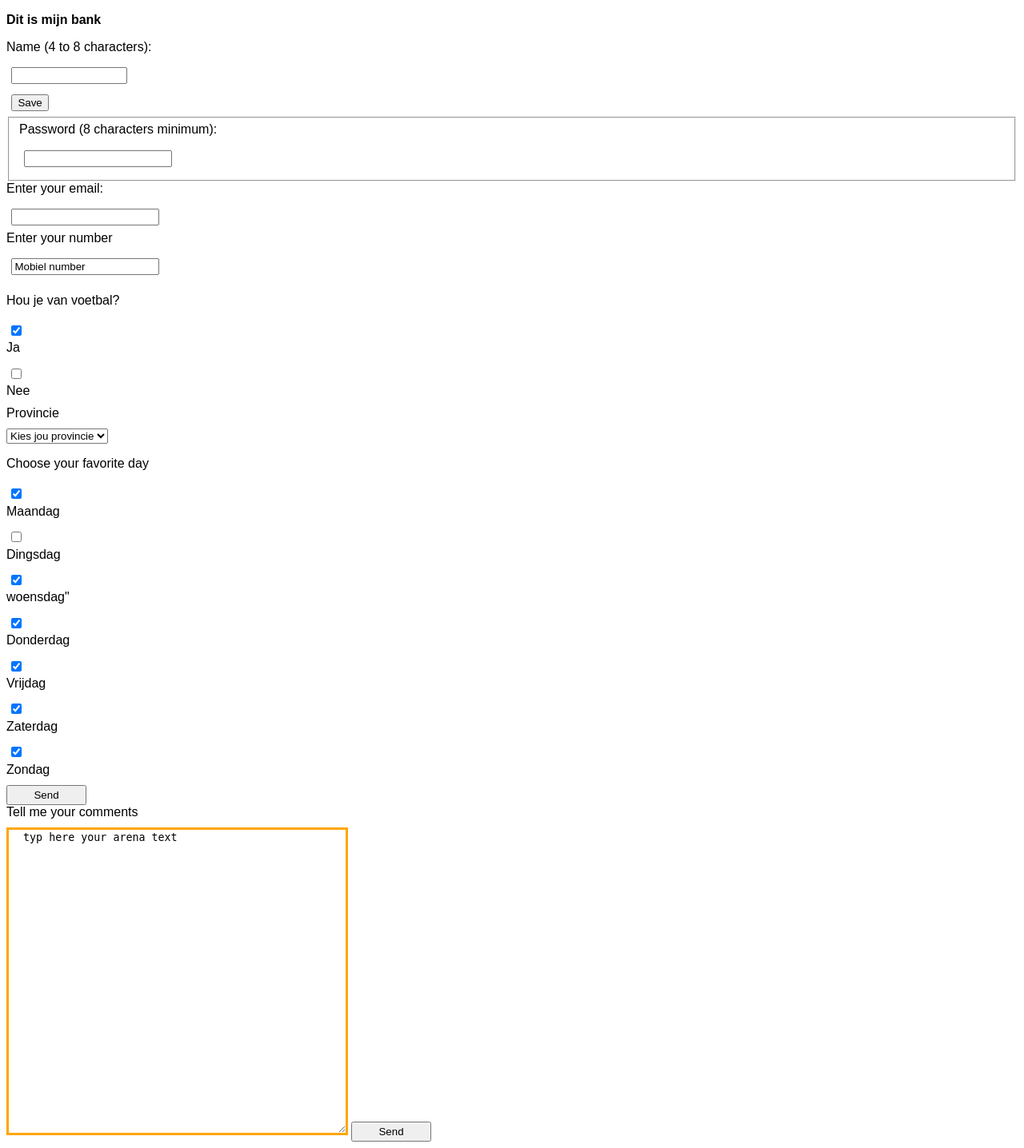
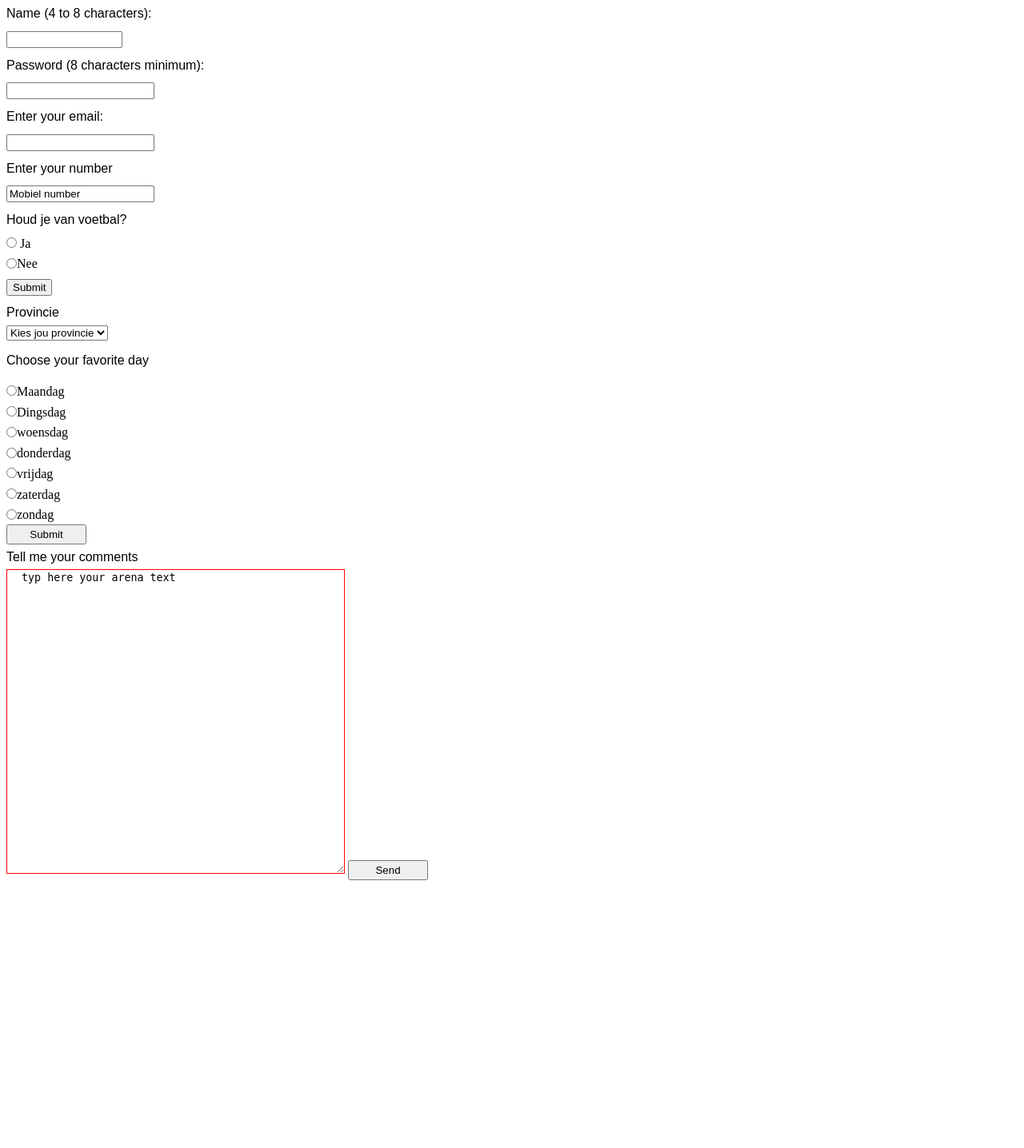
Before and after one commit to Chilok20/Got-any-comments-8c56027e, a PHP site: page /sign_up.html in a window 1280 px wide. Shown: the whole page at 80% size. After the commit the page ends 1101 px from the top, so only its background shows below. Run offline with PHP 8.4, Linux system fonts and the light colour scheme.

Commit message:
Uitwerking van de exercise

```diff
--- a/sign_up.html
+++ b/sign_up.html
@@ -1,32 +1,27 @@
 <!DOCTYPE html>
 <html>
 <head>
-  <Title>Typ hier je pincode</Title>
+  <Title>Insert Form Data in MYsql Database using PHP</Title>
   <link rel = "stylesheet"
    href = "style.css" type = "text/css" />
 
 </head>
 <body>
-  <p><strong>Dit is mijn bank</strong></p>
   <label for="name">Name (4 to 8 characters):</label>
   <input type="text" id="name" name="name" required
        minlength="8" maxlength="10" size="15">
-
-  <form action="Formserver.html" method="get">
-    <input type="submit" value="Save">
-  </form>
 
   <!-- Simple form which will send a POST request -->
   <!-- Form with fieldset, legend, and label -->
   <form action="sign_up.html" method="post">
     <script src="script.js"></script>
-    <fieldset>
+
       <div>
       <label for="pass">Password (8 characters minimum):</label>
       <input type="password" id="pass" name="password"
              minlength="8" required>
   </div>
-    </fieldset>
+
   </form>
 
   <form action="" method="get" class="form-example">
@@ -41,17 +36,13 @@
         <input type="tel" name="tel" value="Mobiel number"
       <input type="submit" value="Send">
   <div>
-    <p>Hou je van voetbal?</p>
-
-<div>
-  <input type="checkbox" id="Ja" name="Ja"
-         checked>
-  <label for="Ja">Ja</label>
-</div>
-
-<div>
-  <input type="checkbox" id="Nee" name="Nee">
-  <label for="Nee">Nee</label>
+    <form>
+      <label>Houd je van voetbal?</label>
+        <input type="radio" name="voetbal" value="Ja">
+      Ja<br>
+      <input type="radio" name="voetbal" value="nee">Nee<br>
+      <input type="submit" value="Submit">
+</form>
 </div>
 <div>
 
@@ -73,49 +64,25 @@
     <option value="Utrecht">Utrecht</option>
     <Option value="Zeeland">Zeeland</Option></Select></span>
 </Select>
-<p>Choose your favorite day</p>
+<div>
+<label><p>Choose your favorite day</p></label>
 
-<div>
-  <input type="checkbox" id="Maandag" name="Maandag"
-         checked>
-  <label for="Maandag">Maandag</label>
+<form>
+  <input type="radio" name="date" value="Maandag">Maandag<br>
+  <input type="radio" name="date" value="Dingsdag">Dingsdag<br>
+  <input type="radio" name="date" value="woensdag">woensdag<br><input type="radio" name="date" value="donderdag">donderdag<br><input type="radio" name="date" value="vrijdag">vrijdag<br><input type="radio" name="date" value="zaterdag">zaterdag<br><input type="radio" name="date" value="zondag">zondag<br>
+
+</form>
 </div>
 
-<div>
-  <input type="checkbox" id="Dingsdag" name="Dingsdag">
-  <label for="horns">Dingsdag</label>
+
 </div>
 <div>
-  <input type="checkbox" id="woensdag" name="woensdag"
-         checked>
-  <label for="woensdag"> woensdag"</label>
-</div>
-<div>
-  <input type="checkbox" id="woensdag" name="woensdag"
-         checked>
-  <label for="Maandag">Donderdag</label>
-</div>
-<div>
-  <input type="checkbox" id="Maandag" name="Maandag"
-         checked>
-  <label for="Maandag">Vrijdag</label>
-</div>
-<div>
-  <input type="checkbox" id="Maandag" name="Maandag"
-         checked>
-  <label for="Maandag">Zaterdag</label>
-</div>
-<div>
-  <input type="checkbox" id="Maandag" name="Maandag"
-         checked>
-  <label for="Maandag">Zondag</label>
-</div>
-<div>
-  <button style="height:25px;width:100px"value="sumbit">Send</button>
+  <button style="height:25px;width:100px"value="submit">Submit</button>
 </div>
 <label for="Comments">Tell me your comments</label>
 
-<textarea id="Comments" name="story" rows="25" cols="50" style="border:solid 3px orange;">
+<textarea id="Comments" name="story" rows="25" cols="50" style="border: medium dashed green 3px red;">
   typ here your arena text
 </textarea>
  <button style="height:25px;width:100px"value="sumbit">Send</button>
--- a/style.css
+++ b/style.css
@@ -1,17 +1,20 @@
-p,
 label {
+    display: block;
     font: 1rem 'Fira Sans', sans-serif;
 }
-
-input {
-    margin: .4rem;
+input,
+label {
+    margin: .4rem 0;
 }
-
-
-label {
-    display: block;
+.naam {
+    display: table-cell;
     margin-bottom: 10px;
+    width: 300px;
+    border-radius: 5px;
 }
-input:focus {
-  color: red;
+textarea {
+    border: solid red 1px;
 }
+textarea:active{
+    border: solid green;
+}
```
Also changed, not shown: includes/Databascode.sql (added, +11 -0 lines), includes/dbh.inc.php (added, +8 -0 lines), includes/index.php (added, +21 -0 lines).
